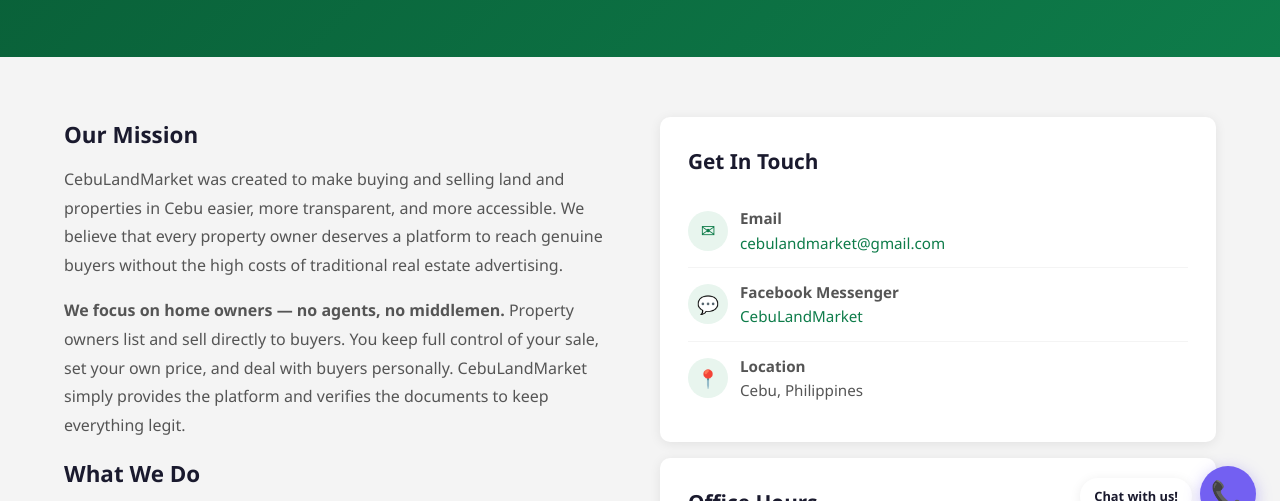
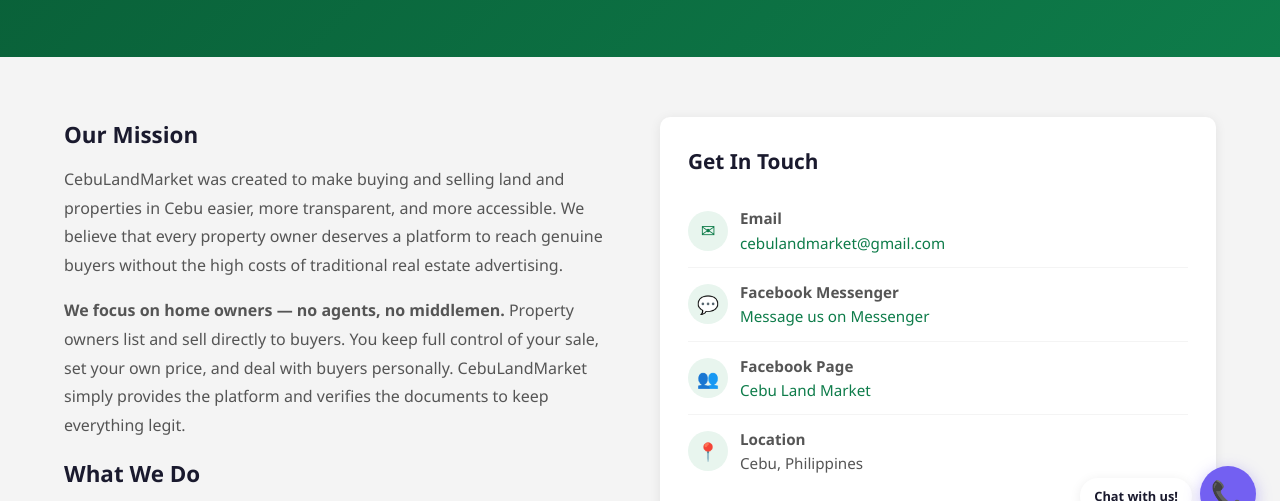
Before and after one commit to cebulandmarket/cebulandmarket, a plain HTML site: page about.html in a window 1280 px wide. Shown: the part 254-755 px from the top of the page. Drawn offline with Linux system fonts and the light colour scheme.

Commit message:
Add Facebook page and Messenger links to all pages and listing contact

```diff
--- a/about.html
+++ b/about.html
@@ -80,7 +80,15 @@
               <div class="icon">&#128172;</div>
               <div>
                 <strong>Facebook Messenger</strong><br>
-                <a href="#" target="_blank">CebuLandMarket</a>
+                <a href="https://m.me/61587469756965" target="_blank">Message us on Messenger</a>
+              </div>
+            </div>
+
+            <div class="contact-item">
+              <div class="icon">&#128101;</div>
+              <div>
+                <strong>Facebook Page</strong><br>
+                <a href="https://www.facebook.com/profile.php?id=61587469756965" target="_blank">Cebu Land Market</a>
               </div>
             </div>
 
@@ -149,6 +157,8 @@
         <div class="footer-col">
           <h3>Contact</h3>
           <a href="mailto:cebulandmarket@gmail.com">cebulandmarket@gmail.com</a>
+          <a href="https://m.me/61587469756965" target="_blank">Facebook Messenger</a>
+          <a href="https://www.facebook.com/profile.php?id=61587469756965" target="_blank">Facebook Page</a>
           <a href="about.html">Cebu, Philippines</a>
         </div>
       </div>
--- a/data/listings.js
+++ b/data/listings.js
@@ -27,7 +27,7 @@ var LISTINGS_DATA = [
     "photo_urls": "att.k0OivdrTbggDP2oVXbyAk7F4NYyO-o2cy26pCwMJN0M.jpg,att.86A-w2tIW5njVJhIchaRYFf8WhD4mmIzbmk9jwEk204.jpg,att.ZfeRDjBgv8hOZhIML58jcIcuSUkvMQV9XmRrQlehr3Y.jpg,ronda-aerial-map.jpeg,ronda-lot-survey.jpeg,ronda-photo-4.jpg,ronda-photo-5.jpg,ronda-photo-6.jpg,ronda-photo-7.jpg",
     "map_url": "Sta. Cruz, Ronda, Cebu, Philippines",
     "video_url": "ronda-video.mp4",
-    "messenger": "",
+    "messenger": "https://m.me/61587469756965",
     "viber": "09687512330",
     "whatsapp": "09687512330",
     "phone": "09687512330",
```
Also changed, not shown: index.html (+2 -0 lines), listings.html (+2 -0 lines), property.html (+2 -0 lines).
